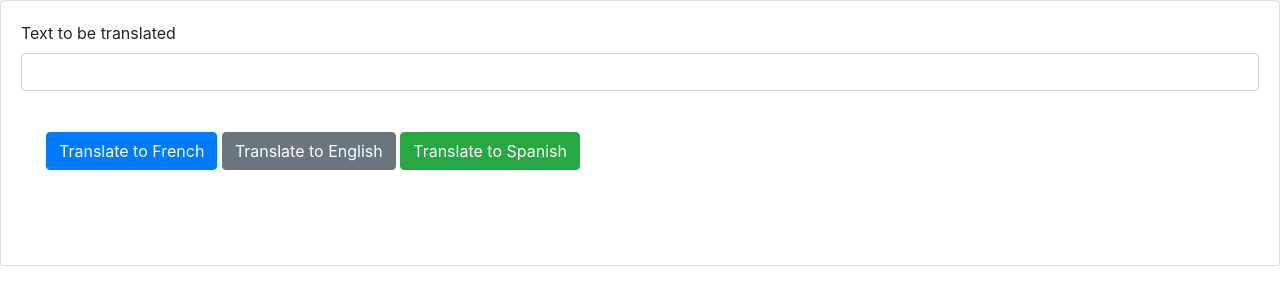
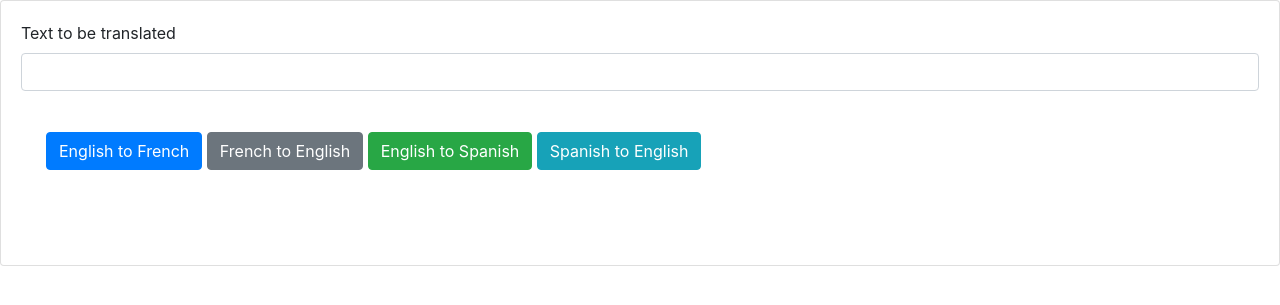
Before and after one commit to jsthill/language_translator, a Flask app: page / in a window 1280 px wide. Shown: the top 305 px of the page. Run offline with Flask 2, Linux system fonts and the light colour scheme; some libraries are stand-ins or nearby versions.

Commit message:
Added conversion of Spanish to English

```diff
--- a/final_project/server.py
+++ b/final_project/server.py
@@ -23,6 +23,12 @@ def englishToSpanish():
     # Write your code here
     return translator.english_to_spanish(textToTranslate)
 
+@app.route("/spanishToEnglish")
+def spanishToEnglish():
+    textToTranslate = request.args.get('textToTranslate')
+    # Write your code here
+    return translator.spanish_to_english(textToTranslate)
+
 @app.route("/")
 def renderIndexPage():
     # Write the code to render template
--- a/final_project/static/mywebscript.js
+++ b/final_project/static/mywebscript.js
@@ -36,3 +36,16 @@ let translateToSpanish = ()=>{
     xhttp.open("GET", "englishToSpanish?textToTranslate"+"="+textToTranslate, true);
     xhttp.send();
 }
+
+let translateToSpanishEnglish = ()=>{
+    textToTranslate = document.getElementById("textToTranslate").value;
+
+    let xhttp = new XMLHttpRequest();
+    xhttp.onreadystatechange = function() {
+        if (this.readyState == 4 && this.status == 200) {
+            document.getElementById("translated_text").innerHTML = xhttp.responseText;
+        }
+    };
+    xhttp.open("GET", "spanishToEnglish?textToTranslate"+"="+textToTranslate, true);
+    xhttp.send();
+}
--- a/final_project/templates/index.html
+++ b/final_project/templates/index.html
@@ -9,9 +9,10 @@
         </div>
 
         <div style="padding: 25px 25px 25px 25px;">
-            <button onclick="translateToFrench()" class="btn btn-primary">Translate to French</button>
-            <button onclick="translateToEnglish()" class="btn btn-secondary">Translate to English</button>
-            <button onclick="translateToSpanish()" class="btn btn-success">Translate to Spanish</button>
+            <button onclick="translateToFrench()" class="btn btn-primary">English to French</button>
+            <button onclick="translateToEnglish()" class="btn btn-secondary">French to English</button>
+            <button onclick="translateToSpanish()" class="btn btn-success">English to Spanish</button>
+            <button onclick="translateToSpanishEnglish()" class="btn btn-info">Spanish to English</button>
         </div>
 
         <div id="translated_text" style="padding: 25px 25px 25px 25px;"></div>
```
Also changed, not shown: final_project/machinetranslation/translator.py (+9 -0 lines).
